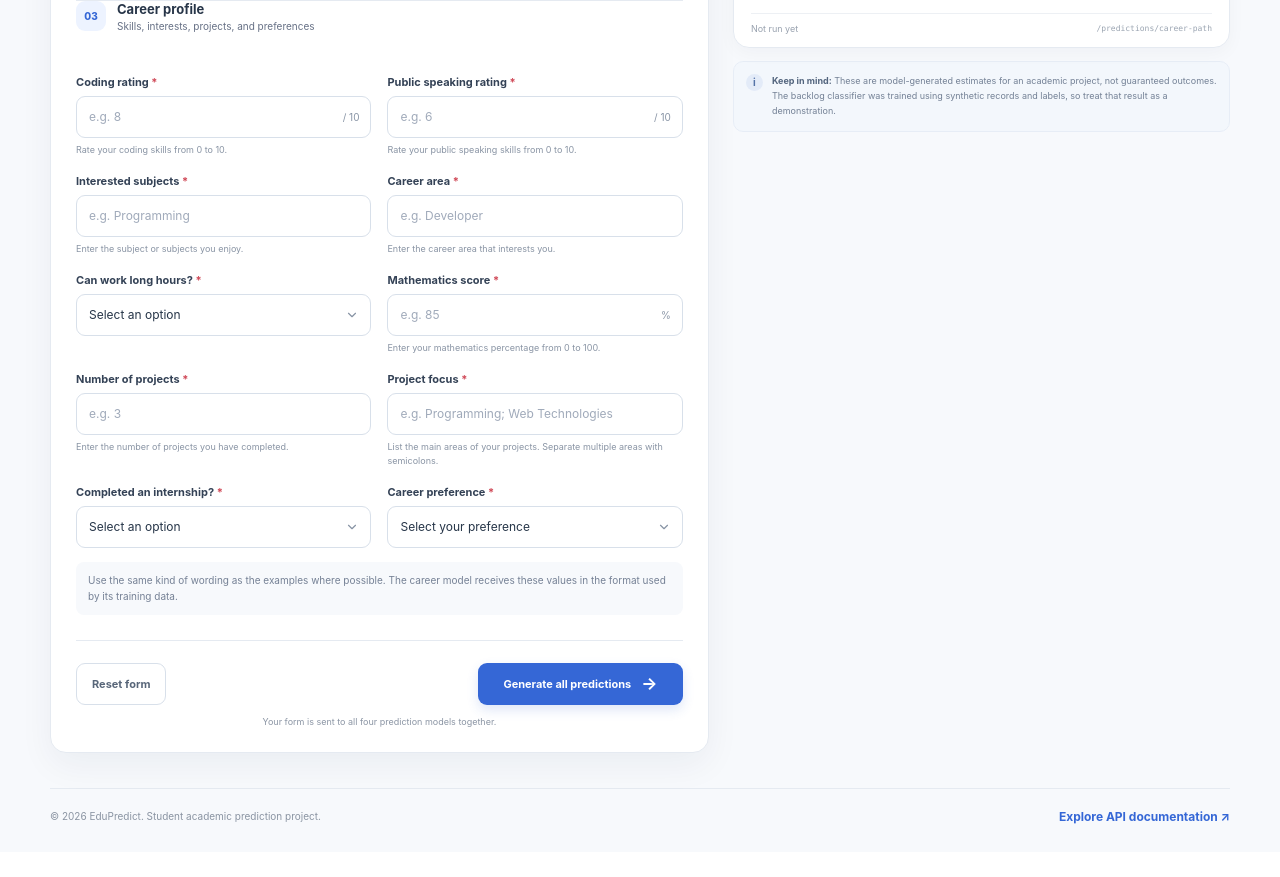
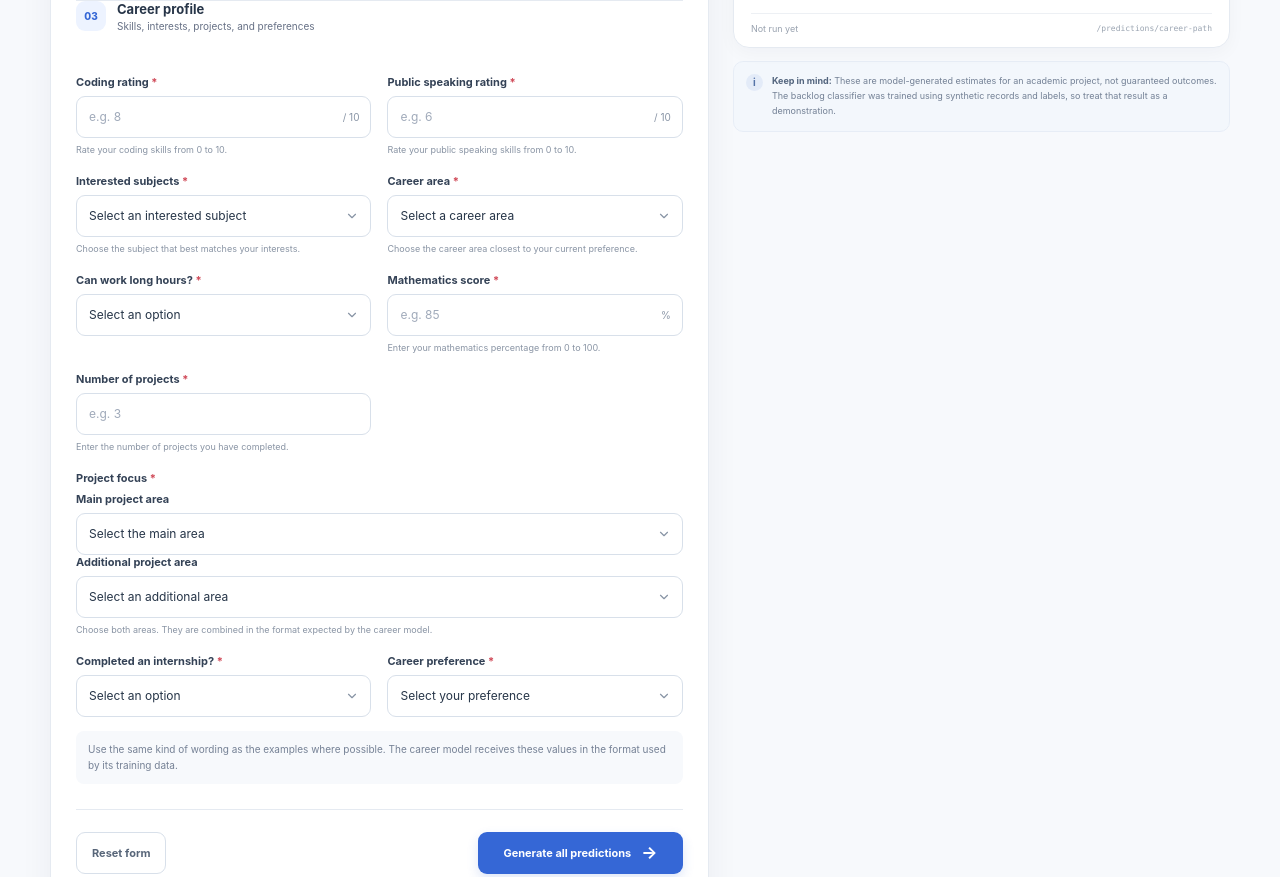
Before and after one commit to ap165/EduPredict, a Flask app: page / in a window 1280 px wide. Shown: the part 1159-2036 px from the top of the page. Before the commit the page ends 1983 px from the top, so only its background shows below. Run offline with Flask 3, Linux system fonts and the light colour scheme; parts of the project's set-up code (start-up, migrations or seed data) failed here and were passed over.

Commit message:
fix: use dataset options for career profile fields

```diff
--- a/templates/index.html
+++ b/templates/index.html
@@ -152,13 +152,33 @@
               </div>
               <div class="field-group">
                 <label for="interested_subjects">Interested subjects <span>*</span></label>
-                <input id="interested_subjects" name="interested_subjects" type="text" placeholder="e.g. Programming" maxlength="160" required>
-                <small class="field-help">Enter the subject or subjects you enjoy.</small>
+                <select id="interested_subjects" name="interested_subjects" required>
+                  <option value="" selected disabled>Select an interested subject</option>
+                  <option value="Cloud Computing">Cloud Computing</option>
+                  <option value="Computer Architecture">Computer Architecture</option>
+                  <option value="Data Engineering">Data Engineering</option>
+                  <option value="Hacking">Hacking</option>
+                  <option value="IoT">IoT</option>
+                  <option value="Management">Management</option>
+                  <option value="Networks">Networks</option>
+                  <option value="Parallel Computing">Parallel Computing</option>
+                  <option value="Programming">Programming</option>
+                  <option value="Software Engineering">Software Engineering</option>
+                </select>
+                <small class="field-help">Choose the subject that best matches your interests.</small>
               </div>
               <div class="field-group">
                 <label for="career_area">Career area <span>*</span></label>
-                <input id="career_area" name="career_area" type="text" placeholder="e.g. Developer" maxlength="100" required>
-                <small class="field-help">Enter the career area that interests you.</small>
+                <select id="career_area" name="career_area" required>
+                  <option value="" selected disabled>Select a career area</option>
+                  <option value="Business Process Analyst">Business Process Analyst</option>
+                  <option value="Cloud Computing">Cloud Computing</option>
+                  <option value="Developer">Developer</option>
+                  <option value="Security">Security</option>
+                  <option value="System Developer">System Developer</option>
+                  <option value="Testing">Testing</option>
+                </select>
+                <small class="field-help">Choose the career area closest to your current preference.</small>
               </div>
               <div class="field-group">
                 <label for="can_work_long">Can work long hours? <span>*</span></label>
@@ -178,10 +198,41 @@
                 <input id="project_count" name="project_count" type="number" min="0" max="50" step="1" placeholder="e.g. 3" required>
                 <small class="field-help">Enter the number of projects you have completed.</small>
               </div>
-              <div class="field-group">
-                <label for="project_focus">Project focus <span>*</span></label>
-                <input id="project_focus" name="project_focus" type="text" placeholder="e.g. Programming; Web Technologies" maxlength="180" required>
-                <small class="field-help">List the main areas of your projects. Separate multiple areas with semicolons.</small>
+              <div class="field-group field-full">
+                <label>Project focus <span>*</span></label>
+                <div class="project-focus-grid">
+                  <div class="project-focus-field">
+                    <label for="project_focus_primary" class="subfield-label">Main project area</label>
+                    <select id="project_focus_primary" name="project_focus_primary" required>
+                      <option value="" selected disabled>Select the main area</option>
+                      <option value="Cloud Computing">Cloud Computing</option>
+                      <option value="Computer Architecture">Computer Architecture</option>
+                      <option value="Data Engineering">Data Engineering</option>
+                      <option value="Hacking">Hacking</option>
+                      <option value="IoT">IoT</option>
+                      <option value="Management">Management</option>
+                      <option value="Networks">Networks</option>
+                      <option value="Parallel Computing">Parallel Computing</option>
+                      <option value="Programming">Programming</option>
+                      <option value="Software Engineering">Software Engineering</option>
+                    </select>
+                  </div>
+                  <div class="project-focus-field">
+                    <label for="project_focus_secondary" class="subfield-label">Additional project area</label>
+                    <select id="project_focus_secondary" name="project_focus_secondary" required>
+                      <option value="" selected disabled>Select an additional area</option>
+                      <option value="Cloud Computing">Cloud Computing</option>
+                      <option value="Data Science">Data Science</option>
+                      <option value="Database Security">Database Security</option>
+                      <option value="Game Development">Game Development</option>
+                      <option value="Hacking">Hacking</option>
+                      <option value="System Designing">System Designing</option>
+                      <option value="Testing">Testing</option>
+                      <option value="Web Technologies">Web Technologies</option>
+                    </select>
+                  </div>
+                </div>
+                <small class="field-help">Choose both areas. They are combined in the format expected by the career model.</small>
               </div>
               <div class="field-group">
                 <label for="internship">Completed an internship? <span>*</span></label>
```
